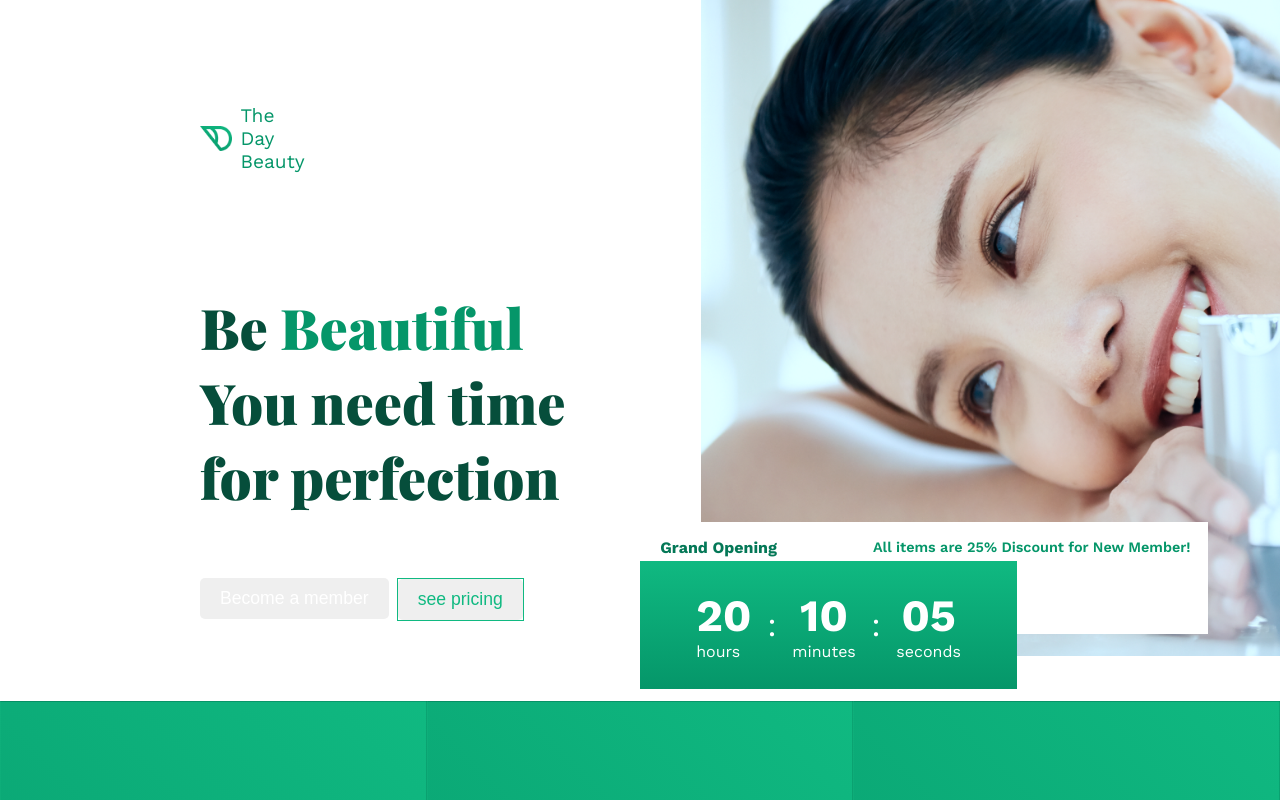
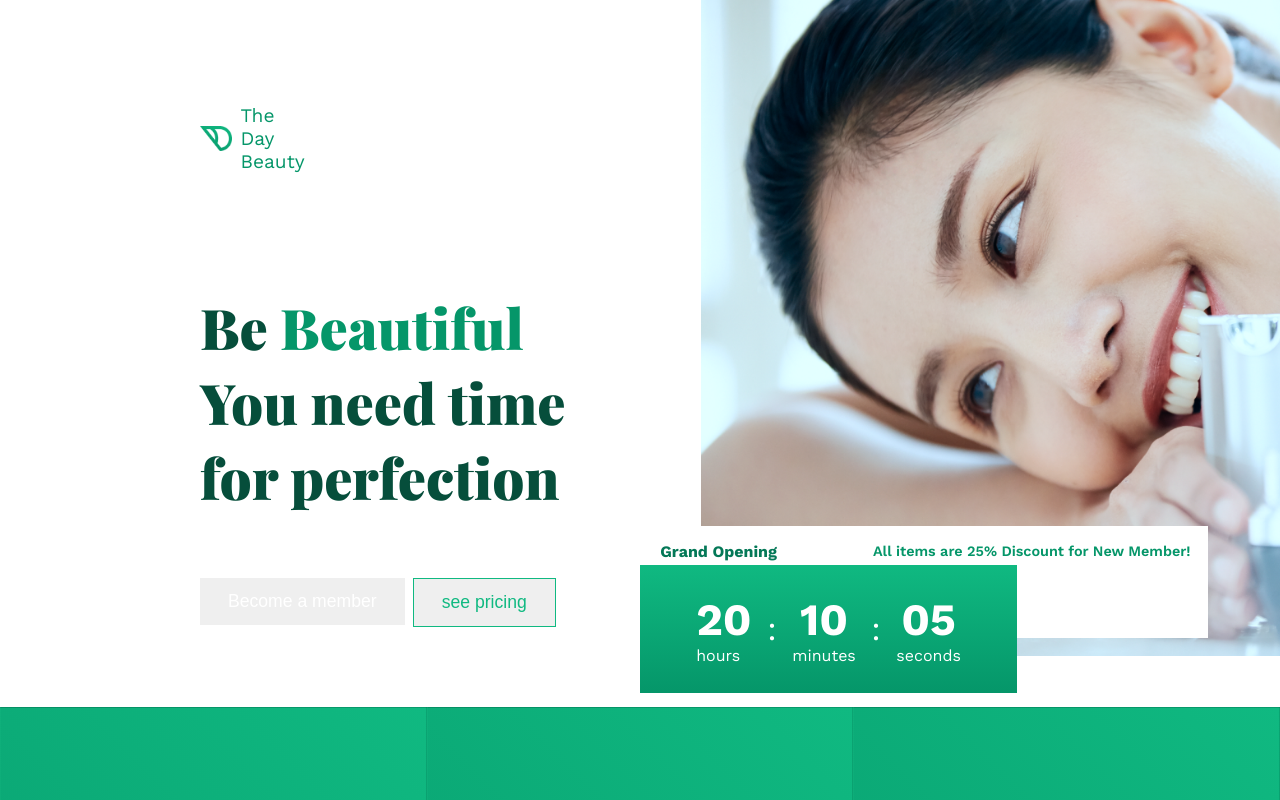
Before and after one commit to sidvekariya/figma-massage-template, a Next.js app: page / in a window 1280 px wide. Shown: the top 800 px of the page. Built offline with nearby package versions, Linux system fonts and the light colour scheme; a web font is replaced by a local one.

Commit message:
remoed border radius and changed padding

```diff
--- a/components/Buttons.jsx
+++ b/components/Buttons.jsx
@@ -11,9 +11,8 @@ const Buttons = ({
         backgroundColor: backgroundColor,
         background: backgroundGradient,
         color: textColor,
-        padding: "10px 20px",
+        padding: "0.8rem 1.75rem",
         border: "none",
-        borderRadius: "5px",
         cursor: "pointer",
         fontSize: fontSize,
     };
```
